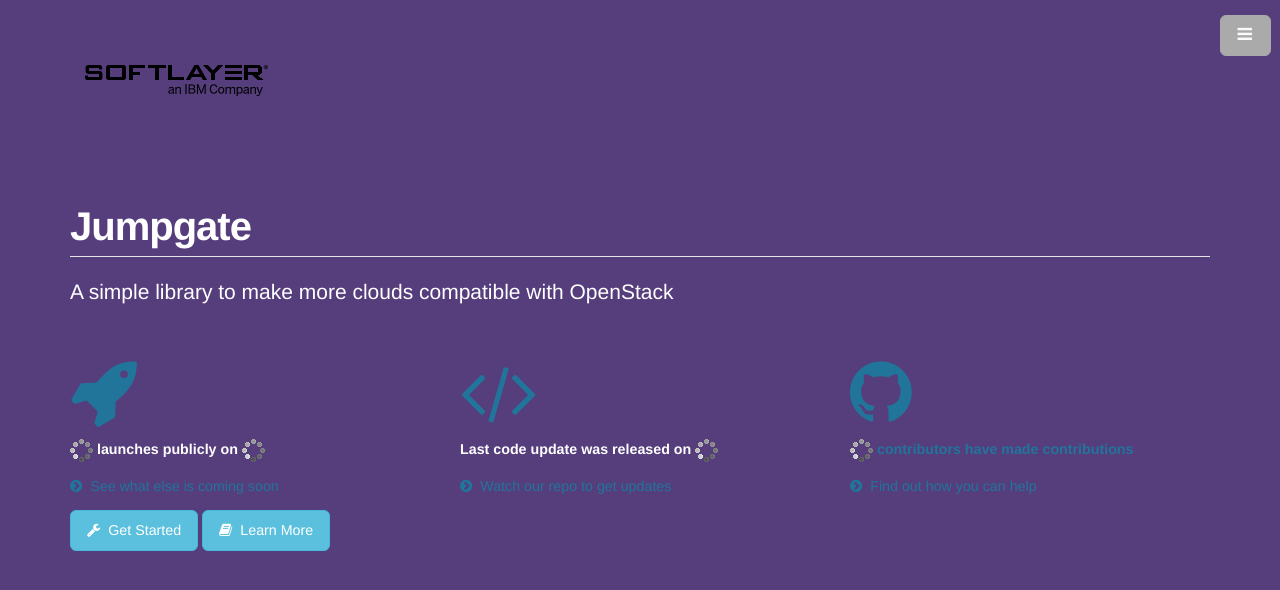
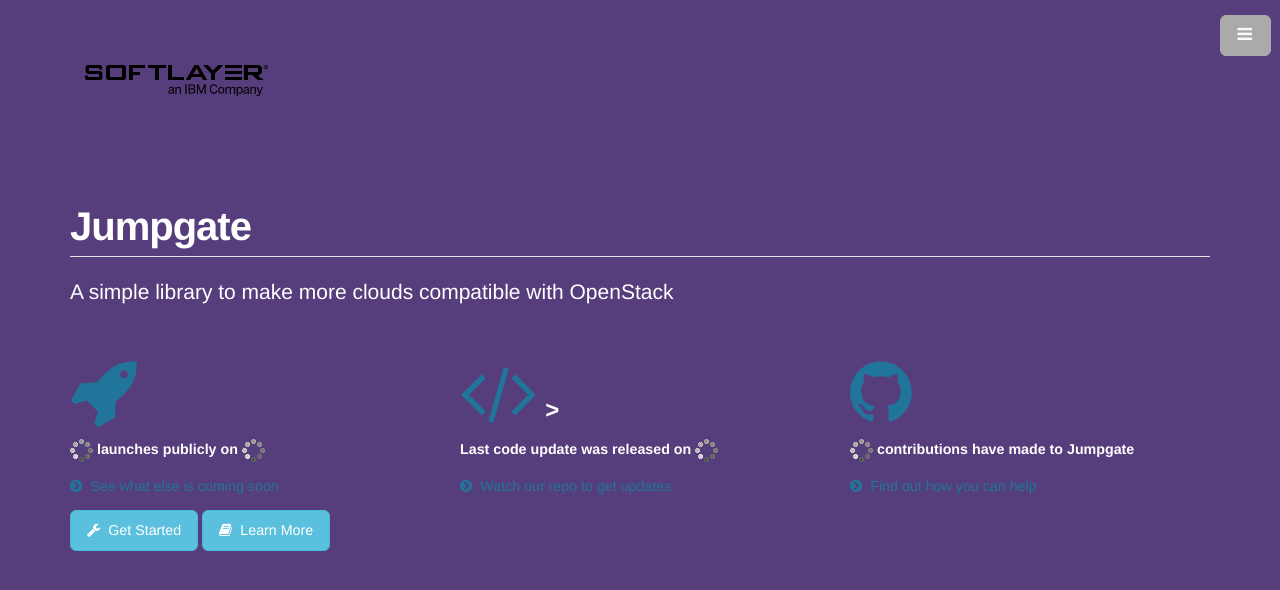
Before and after one commit to softlayer/jumpgate, a Jekyll site: the page built from index.html, in a window 1280 px wide. Shown: the top 590 px of the page. Built offline with Jekyll 4.4.1, drawn with Linux system fonts in a browser that asks for light colours.

Commit message:
Fix missing end tag

```diff
--- a/index.html
+++ b/index.html
@@ -9,29 +9,20 @@
                 <h1>{{ site.project }}</h1>
     <p class="lead">{{ site.lead }}</p>
       <div class="row">
-
         <div class="col-lg-4 col-md-4">
-          <a href="{{ site.milestones }}"><h3><i class="fa fa-rocket fa-3x"></i></h3></a>
-
-          <p><b><span id="milestone-title"><img src="{{ page.baseurl }}images/spinner.gif" alt="Waiting..."></span> launches publicly on <span id="milestone-date"><img src="{{ page.baseurl }}images/spinner.gif" alt="Waiting..."></span></b></p>
-
-          <p class="grid-slogan"><a href="{{ site.milestones }}"><i class="fa fa-chevron-circle-right"></i>See what else is coming soon</a></b></p>
+          <h3><a href="{{ site.milestones }}"><i class="fa fa-rocket fa-3x"></i></a></h3>
+            <p><b><span id="milestone-title"><img src="{{ page.baseurl }}images/spinner.gif" alt="Waiting..."></span> launches publicly on <span id="milestone-date"><img src="{{ page.baseurl }}images/spinner.gif" alt="Waiting..."></span></b></p>
+            <p class="grid-slogan"><a href="{{ site.milestones }}"><i class="fa fa-chevron-circle-right"></i>See what else is coming soon</a></p>
         </div>
-
         <div class="col-lg-4 col-md-4">
-          <a href="{{ site.commits }}"><h3><i class="fa fa-code fa-3x"></i></h3></a>
-
-          <p><b>Last code update was released on <span id="commit-date"><img src="{{ page.baseurl }}images/spinner.gif" alt="Waiting..."></span></b></p>
-
-          <p class="grid-slogan"><a href="{{ site.repo }}"><i class="fa fa-chevron-circle-right"></i>Watch our repo to get updates</a></p>
+          <h3><a href="{{ site.commits }}"><i class="fa fa-code fa-3x"></i></a>></h3>
+            <p><b>Last code update was released on <span id="commit-date"><img src="{{ page.baseurl }}images/spinner.gif" alt="Waiting..."></span></b></p>
+            <p class="grid-slogan"><a href="{{ site.repo }}"><i class="fa fa-chevron-circle-right"></i>Watch our repo to get updates</a></p>
         </div>
-
         <div class="col-lg-4 col-md-4">
-          <a href="{{ site.pulls }}"><h3><i class="fa fa-github fa-3x"></i></h3>
-
-          <p><b><span id="closed-pulls"><img src="{{ page.baseurl }}images/spinner.gif" alt="Waiting..."></span> contributors have made contributions</b></p>
-
-          <p class="grid-slogan"><a href="{{ page.baseurl }}learn-more#contributor_guidelines" id="heres-how"><i class="fa fa-chevron-circle-right"></i>Find out how you can help</a></p>
+          <h3><a href="{{ site.pulls }}"><i class="fa fa-github fa-3x"></i></a></h3>
+            <p><b><span id="closed-pulls"><img src="{{ page.baseurl }}images/spinner.gif" alt="Waiting..."></span> contributions have made to {{ site.project }}</b></p>
+            <p class="grid-slogan"><a href="{{ page.baseurl }}learn-more#contributor_guidelines" id="heres-how"><i class="fa fa-chevron-circle-right"></i>Find out how you can help</a></p>
         </div>
       </div>
     <a class="btn btn-info btn-lg" id="get-started" href="{{ page.baseurl }}get-started"><i class="fa fa-wrench"></i>Get Started</a>
```
Also changed, not shown: scripts/payload.js (+11 -0 lines).
